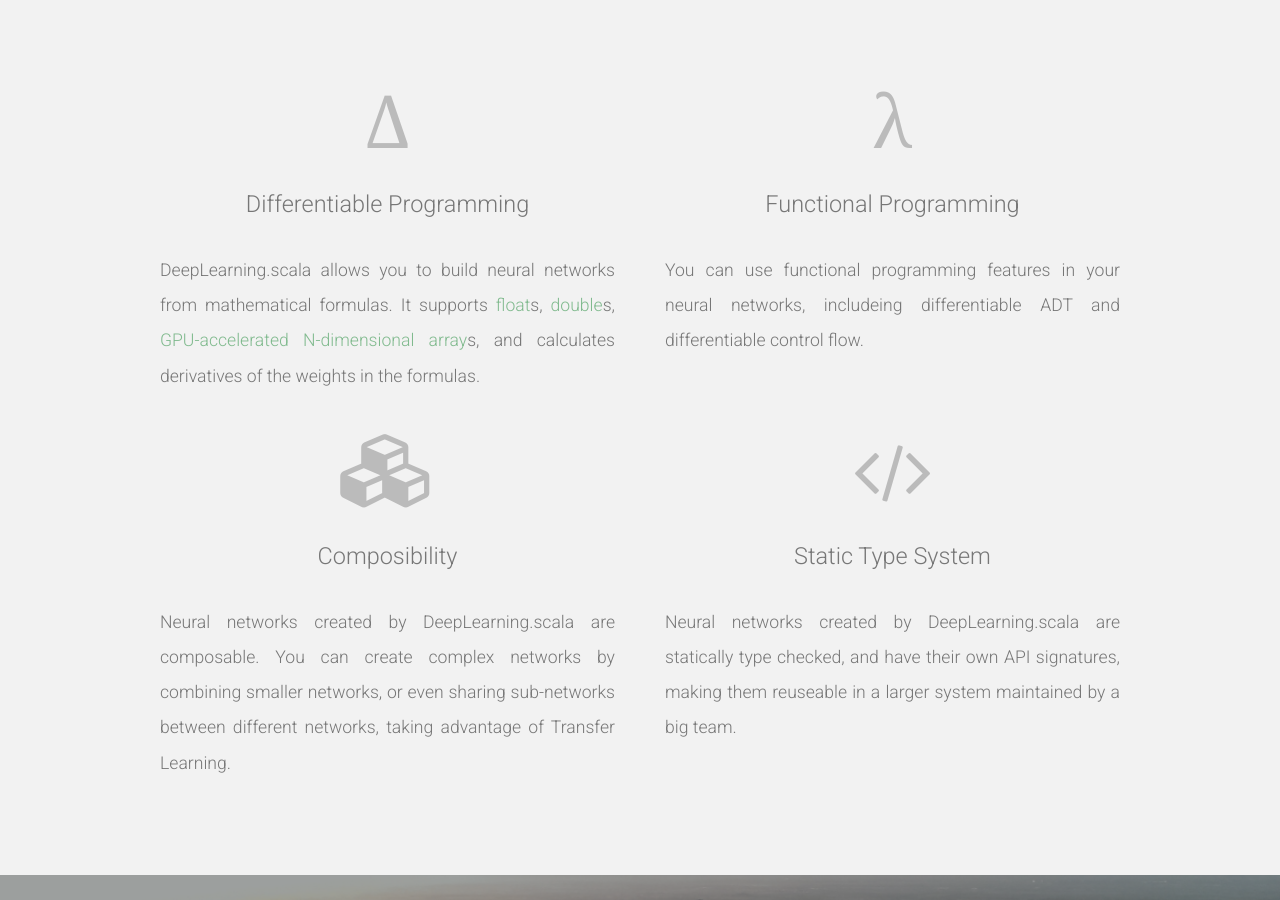
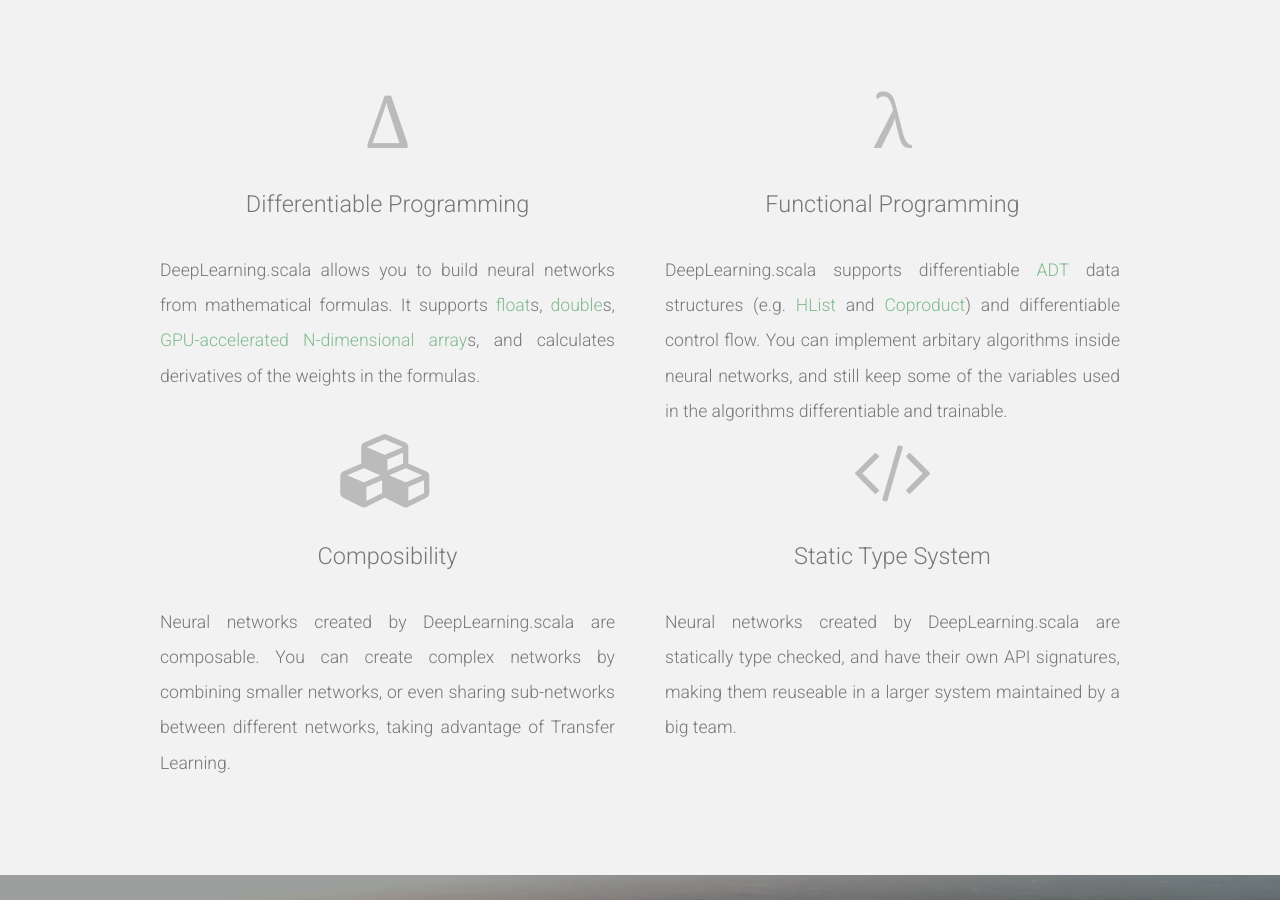
Before and after one commit to ThoughtWorksInc/DeepLearning.scala, a Jekyll site: the page built from index.html, in a window 1280 px wide and 900 px high, scrolled down 946 px. Built offline with Jekyll 4.4.1, drawn with Linux system fonts in a browser that asks for light colours; nearby versions of some CDN libraries; comment, search, counter and statistics services are not loaded.

Commit message:
Update index.html

```diff
--- a/index.html
+++ b/index.html
@@ -35,8 +35,8 @@
 				</span>
 				<h3 style="white-space: nowrap">Functional Programming</h3>
 				<p style="text-align: justify">
-					You can use functional programming features in your neural networks,
-					includeing differentiable ADT and differentiable control flow.
+					DeepLearning.scala supports differentiable <a href="https://en.wikipedia.org/wiki/Algebraic_data_type">ADT</a> data structures (e.g. <a href="https://javadoc.io/page/com.thoughtworks.deeplearning/unidoc_2.11/latest/com/thoughtworks/deeplearning/DifferentiableHList$.html">HList</a> and <a href="https://javadoc.io/page/com.thoughtworks.deeplearning/unidoc_2.11/latest/com/thoughtworks/deeplearning/DifferentiableCoproduct$.html">Coproduct</a>) and differentiable control flow.
+					You can implement arbitary algorithms inside neural networks, and still keep some of the variables used in the algorithms differentiable and trainable.
 				</p>
 			</section>
 			<section class="6u" style="height: 24em">
```
